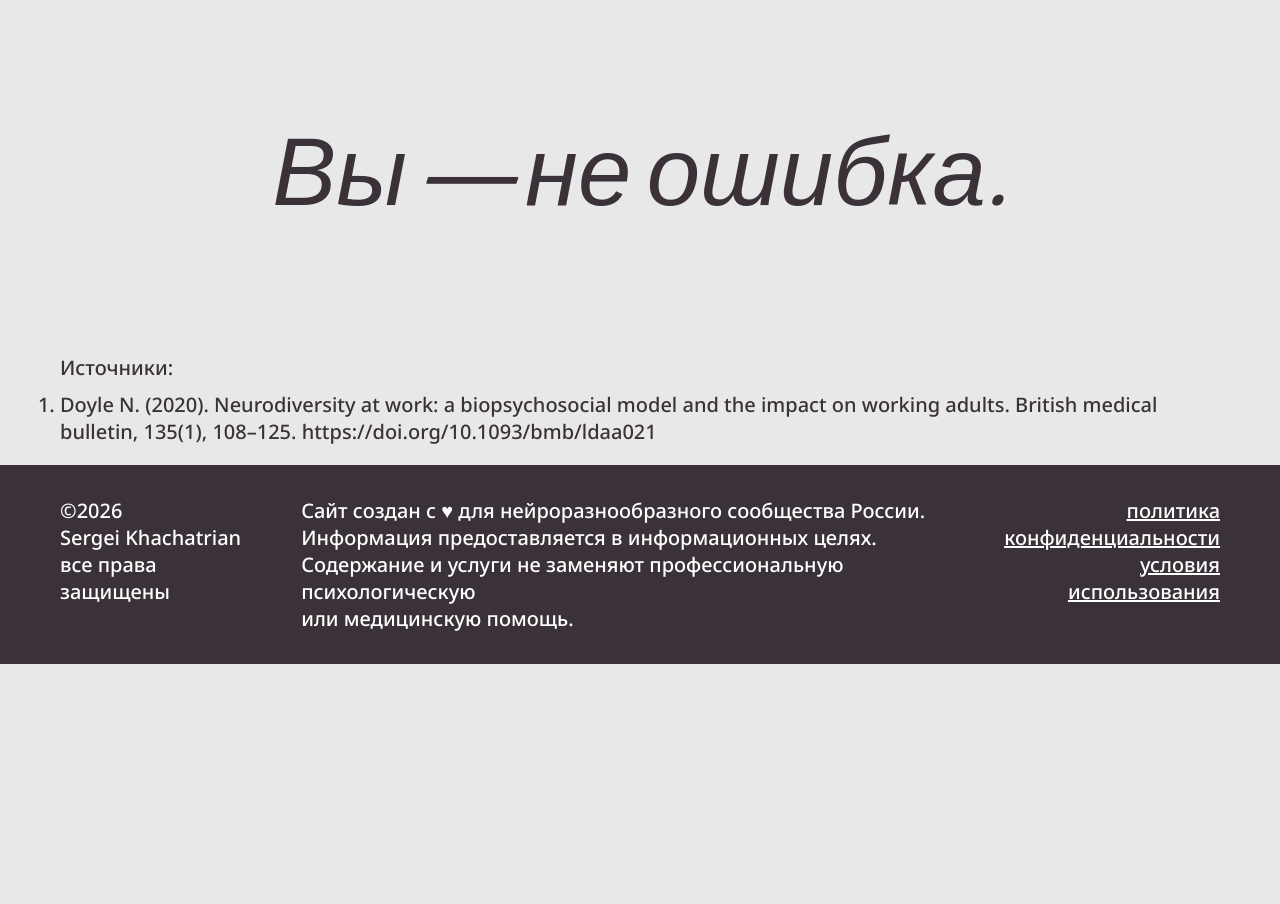
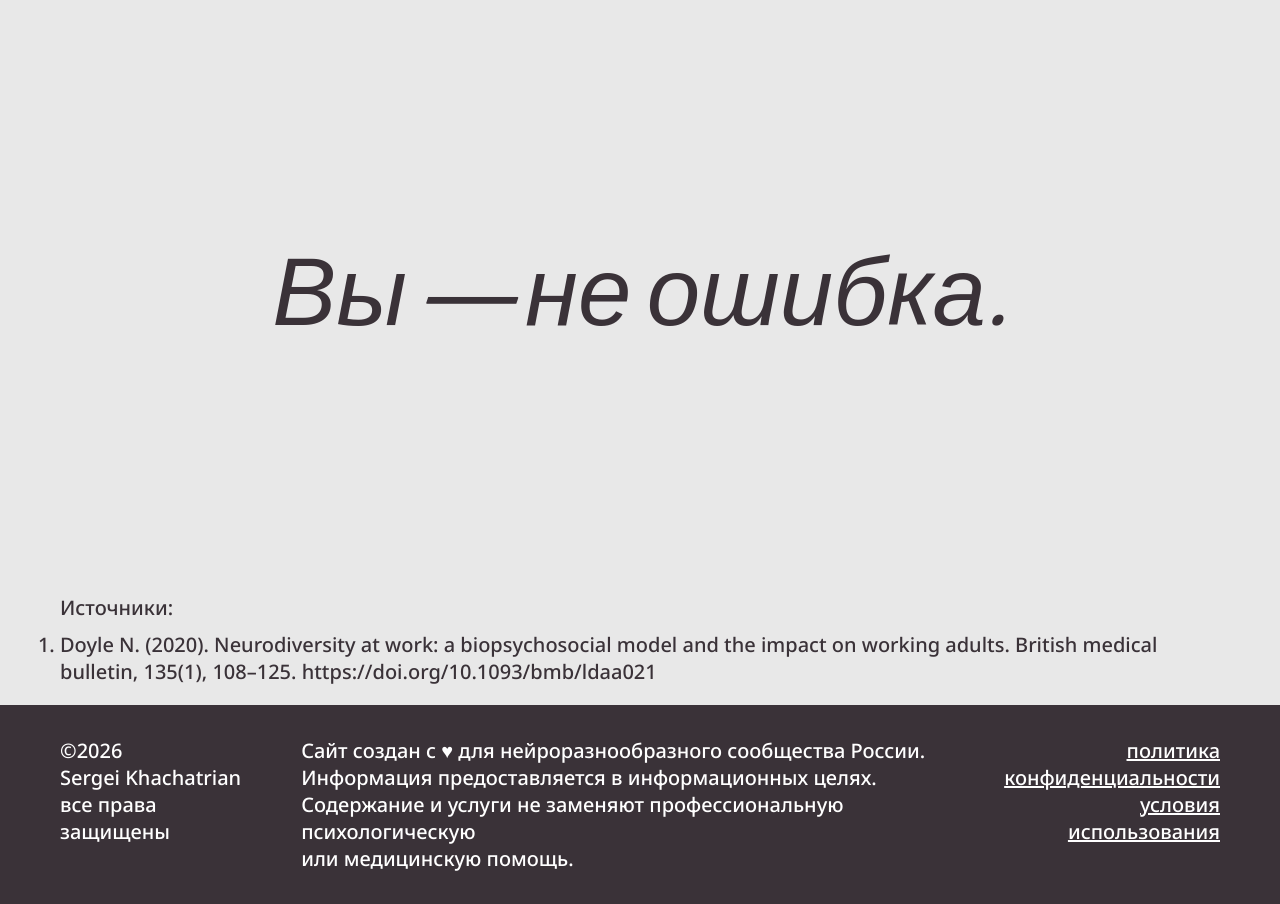
Before and after one commit to cuddlebee/cuddlebee.github.io, a plain HTML site: page index.html in a window 1280 px wide. Shown: the part 1243-2147 px from the top of the page. Before the commit the page ends 1907 px from the top, so only its background shows below. Drawn offline with nearby package versions, Linux system fonts and the light colour scheme.

Commit message:
more space for reassurance-section

```diff
--- a/en/styles.css
+++ b/en/styles.css
@@ -401,8 +401,8 @@ a {
 }
 
 .reassurance-section {
-    margin-top: 120px;
-    margin-bottom: 120px;
+    margin-top: 240px;
+    margin-bottom: 240px;
     align-items: center;
 }
 
--- a/styles.css
+++ b/styles.css
@@ -401,8 +401,8 @@ a {
 }
 
 .reassurance-section {
-    margin-top: 120px;
-    margin-bottom: 120px;
+    margin-top: 240px;
+    margin-bottom: 240px;
     align-items: center;
 }
 
```
